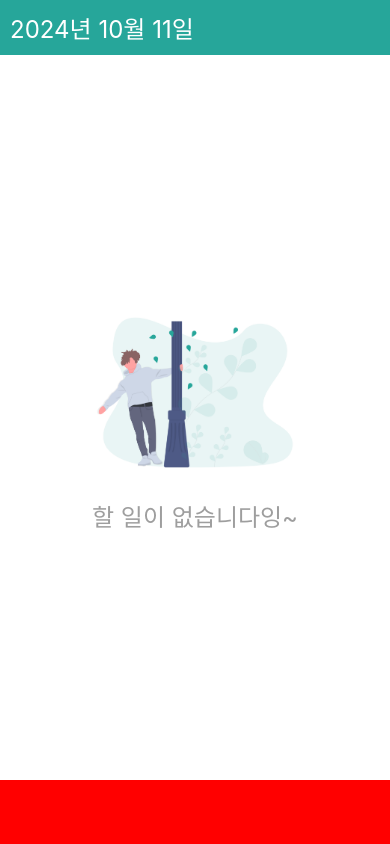
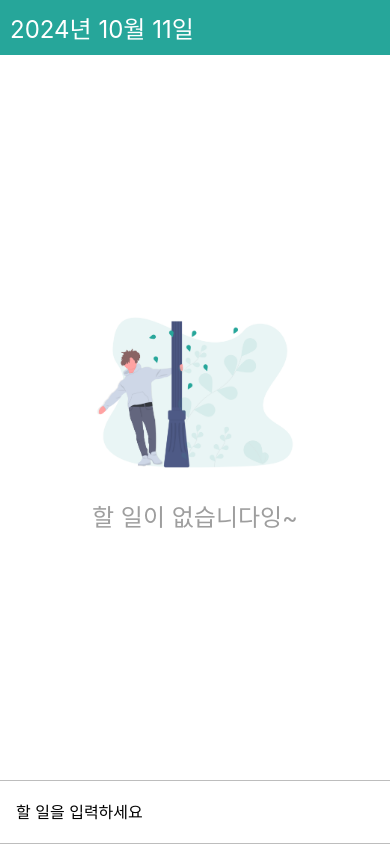
Before and after one commit to siyeol97/TodoApp, a React Native app: screen / in a window 390 px wide. Built offline with nearby package versions, Linux system fonts and the light colour scheme.

Commit message:
💄 UI : keyboard

```diff
--- a/App.tsx
+++ b/App.tsx
@@ -3,7 +3,7 @@
 import DateHead from './components/DateHead';
 import AddTodo from './components/AddTodo';
 import Empty from './components/Empty';
-import {StyleSheet} from 'react-native';
+import {KeyboardAvoidingView, Platform, StyleSheet} from 'react-native';
 
 export default function App(): React.JSX.Element {
   const today = new Date();
@@ -11,9 +11,13 @@
   return (
     <SafeAreaProvider>
       <SafeAreaView edges={['bottom']} style={styles.wrapper}>
-        <DateHead today={today} />
-        <Empty />
-        <AddTodo />
+        <KeyboardAvoidingView
+          style={styles.avoid}
+          behavior={Platform.OS === 'ios' ? 'padding' : undefined}>
+          <DateHead today={today} />
+          <Empty />
+          <AddTodo />
+        </KeyboardAvoidingView>
       </SafeAreaView>
     </SafeAreaProvider>
   );
@@ -23,4 +27,7 @@
   wrapper: {
     flex: 1,
   },
+  avoid: {
+    flex: 1,
+  },
 });
--- /dev/null
+++ b/components/AddButton.tsx
@@ -0,0 +1,21 @@
+import {View, Image, StyleSheet} from 'react-native';
+import React from 'react';
+
+export default function AddButton() {
+  return (
+    <View style={styles.button}>
+      <Image source={require('../assets/icons/add_white/add_white.png')} />
+    </View>
+  );
+}
+
+const styles = StyleSheet.create({
+  button: {
+    alignItems: 'center',
+    justifyContent: 'center',
+    width: 48,
+    height: 48,
+    backgroundColor: '#26a69a',
+    borderRadius: 24,
+  },
+});
--- a/components/AddTodo.tsx
+++ b/components/AddTodo.tsx
@@ -1,13 +1,64 @@
-import {View, Text, StyleSheet} from 'react-native';
-import React from 'react';
+import {
+  View,
+  StyleSheet,
+  TextInput,
+  TouchableOpacity,
+  Platform,
+  TouchableNativeFeedback,
+  Keyboard,
+} from 'react-native';
+import React, {useState} from 'react';
+import AddButton from './AddButton';
 
 export default function AddTodo() {
-  return <View style={styles.wrapper} />;
+  const [text, setText] = useState('');
+
+  const onPress = () => {
+    setText('');
+    Keyboard.dismiss();
+  };
+
+  return (
+    <View style={styles.wrapper}>
+      <TextInput
+        style={styles.input}
+        placeholder="할 일을 입력하세요"
+        value={text}
+        onChangeText={setText}
+        onSubmitEditing={onPress}
+        returnKeyType="done"
+      />
+      {/* <TouchableNativeFeedback> -> only android */}
+      {Platform.select({
+        ios: (
+          <TouchableOpacity activeOpacity={0.5} onPress={onPress}>
+            <AddButton />
+          </TouchableOpacity>
+        ),
+        android: (
+          <TouchableNativeFeedback onPress={onPress}>
+            <AddButton />
+          </TouchableNativeFeedback>
+        ),
+      })}
+    </View>
+  );
 }
 
 const styles = StyleSheet.create({
   wrapper: {
+    backgroundColor: 'white',
     height: 64,
-    backgroundColor: 'red',
+    paddingHorizontal: 16,
+    borderColor: '#bdbdbd',
+    borderTopWidth: 1,
+    borderBottomWidth: 1,
+    alignItems: 'center',
+    flexDirection: 'row',
+  },
+  input: {
+    flex: 1,
+    fontSize: 16,
+    paddingVertical: 8,
   },
 });
```
